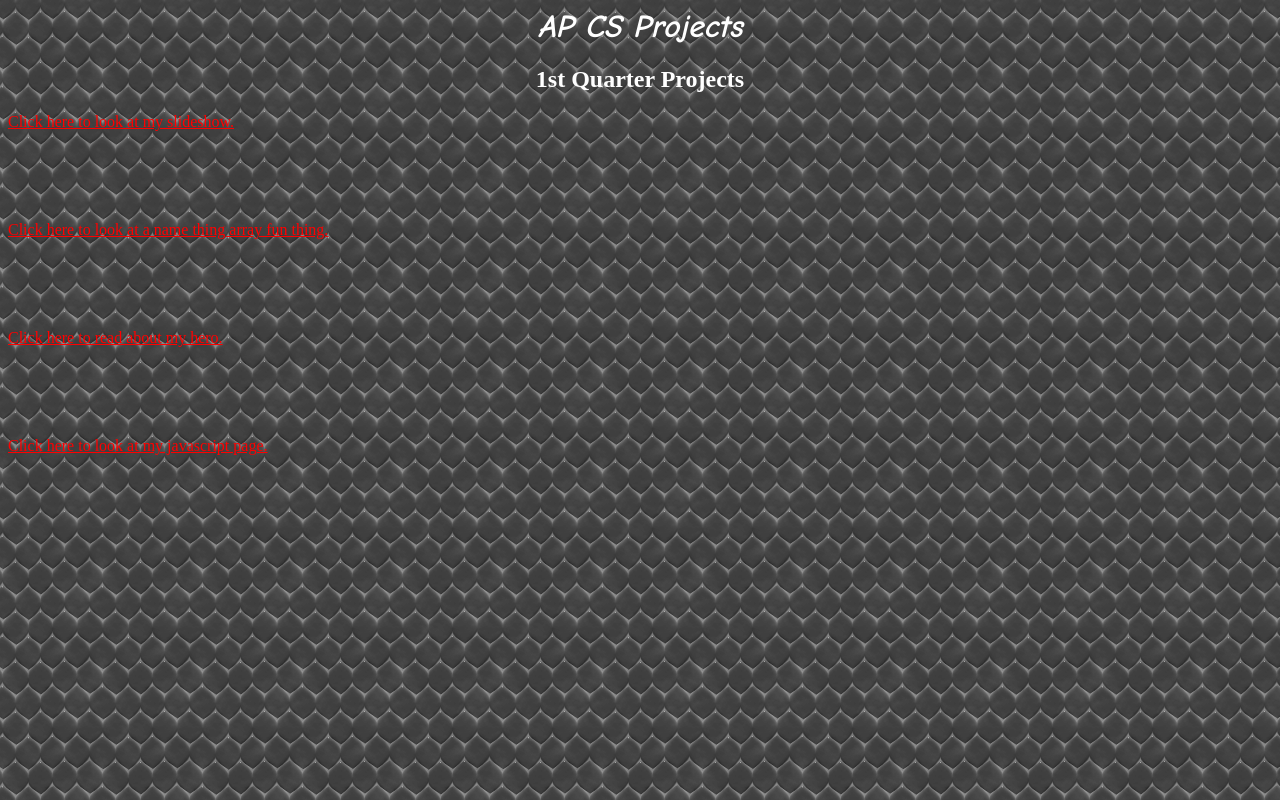
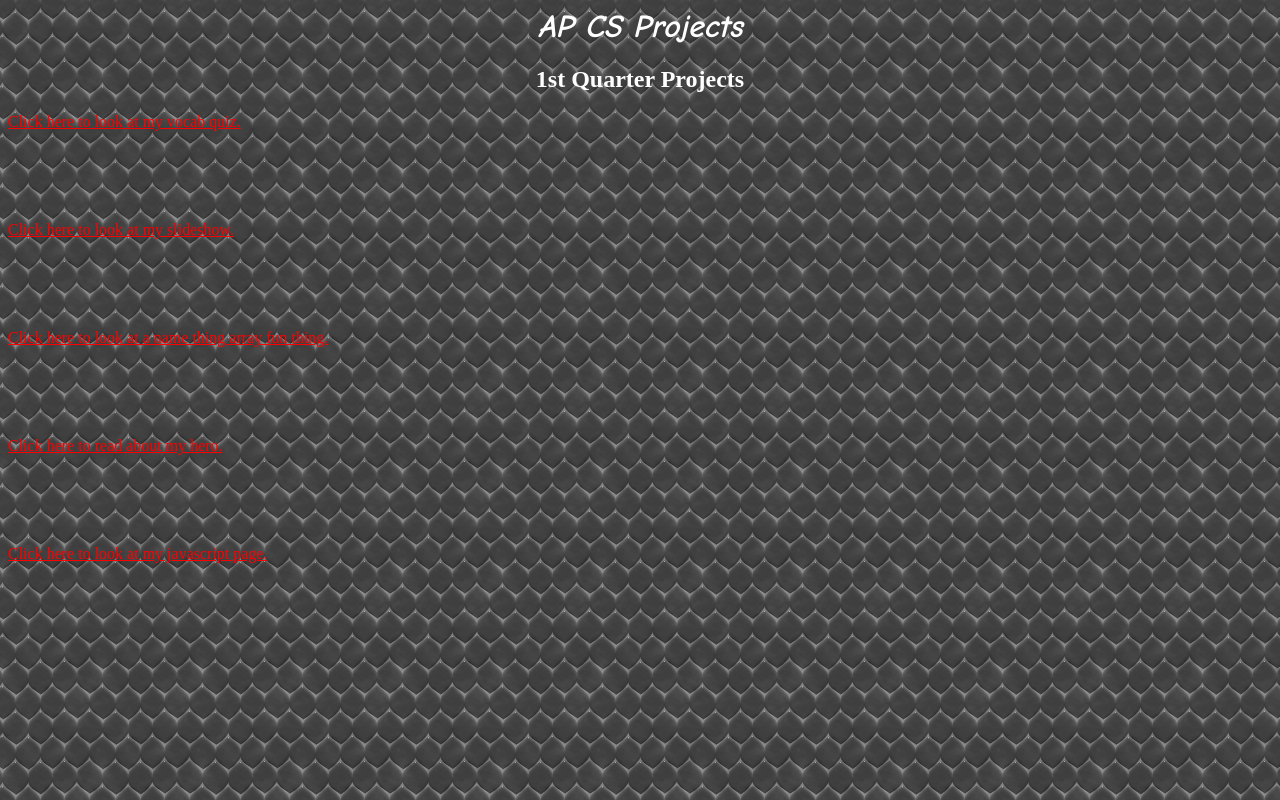
Before and after one commit to p7Paquelier25/website, a plain HTML site: page index.html in a window 1280 px wide. Drawn offline with Linux system fonts and the light colour scheme.

Commit message:
Update index.html

```diff
--- a/index.html
+++ b/index.html
@@ -14,6 +14,13 @@ AP CS Projects
 <h2>
 1st Quarter Projects
 </h2>
+  <a href="vocabQuiz.html" style="color:red"> Click here to look at my vocab quiz. </a>
+<br/>
+<br/>
+<br/>
+<br/>
+<br/>
+<br/>
 <a href="slideShow.html" style="color:red"> Click here to look at my slideshow. </a>
 <br/>
 <br/>
```
